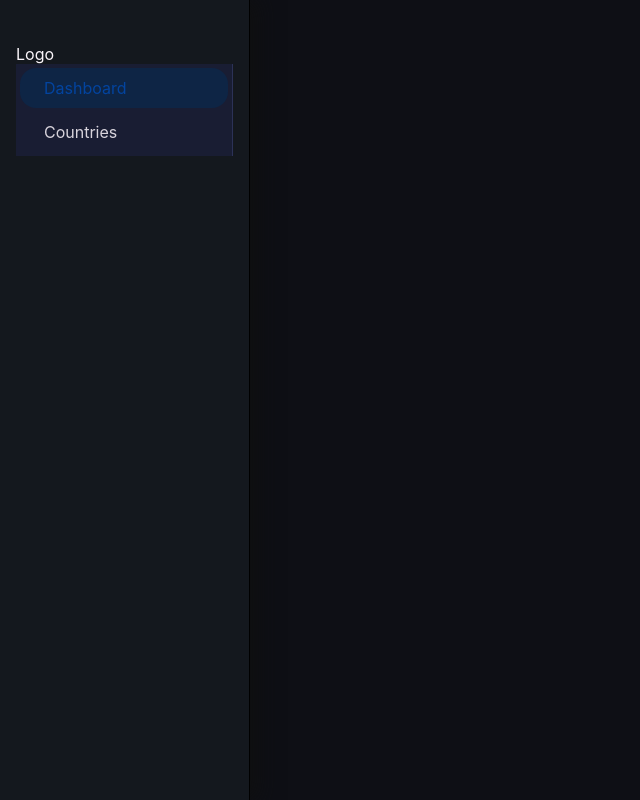
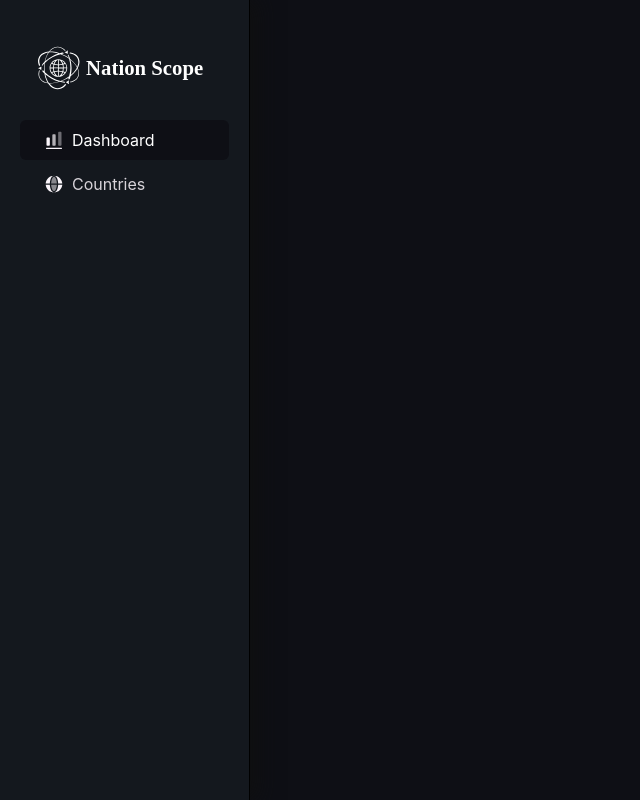
Before and after one commit to jvjehrdad/countries-data, a Next.js app: page / in a window 1280 px wide. Shown: the whole page, without its empty margins (0-640 px from the left). Built offline with nearby package versions, Linux system fonts and the light colour scheme; what @ant-design/nextjs-registry would draw is missing.

Commit message:
feat(router): router is done and ui details for layout are finished

```diff
--- /dev/null
+++ b/assets/icons/layout/SideChartsIcon.tsx
@@ -0,0 +1,44 @@
+import React from 'react';
+
+interface SideChartsIconProps extends React.SVGProps<SVGSVGElement> {
+  color?: string;
+}
+
+const SideChartsIcon: React.FC<SideChartsIconProps> = ({
+  color = '#FAF5FA',
+  style,
+  onClick,
+  ...props
+}) => (
+  <svg
+    xmlns="http://www.w3.org/2000/svg"
+    width="20"
+    height="20"
+    viewBox="0 0 32 32"
+    fill="none"
+    style={style}
+    onClick={onClick}
+    {...props}
+  >
+    <path
+      d="M4.39052 12.3905C4 12.7811 4 13.4096 4 14.6667V22.6667C4 23.9237 4 24.5523 4.39052 24.9428C4.78105 25.3333 5.40959 25.3333 6.66667 25.3333C7.92375 25.3333 8.55228 25.3333 8.94281 24.9428C9.33333 24.5523 9.33333 23.9237 9.33333 22.6667V14.6667C9.33333 13.4096 9.33333 12.7811 8.94281 12.3905C8.55228 12 7.92375 12 6.66667 12C5.40959 12 4.78105 12 4.39052 12.3905Z"
+      fill={color}
+    />
+    <path
+      opacity="0.4"
+      d="M23.0573 3.05715C22.6667 3.44768 22.6667 4.07621 22.6667 5.33329V22.6666C22.6667 23.9237 22.6667 24.5522 23.0573 24.9428C23.4478 25.3333 24.0763 25.3333 25.3334 25.3333C26.5905 25.3333 27.219 25.3333 27.6095 24.9428C28.0001 24.5522 28.0001 23.9237 28.0001 22.6666V5.33329C28.0001 4.07621 28.0001 3.44768 27.6095 3.05715C27.219 2.66663 26.5905 2.66663 25.3334 2.66663C24.0763 2.66663 23.4478 2.66663 23.0573 3.05715Z"
+      fill={color}
+    />
+    <path
+      opacity="0.7"
+      d="M13.3333 9.33329C13.3333 8.07621 13.3333 7.44768 13.7238 7.05715C14.1143 6.66663 14.7429 6.66663 15.9999 6.66663C17.257 6.66663 17.8855 6.66663 18.2761 7.05715C18.6666 7.44768 18.6666 8.07621 18.6666 9.33329V22.6666C18.6666 23.9237 18.6666 24.5522 18.2761 24.9428C17.8855 25.3333 17.257 25.3333 15.9999 25.3333C14.7429 25.3333 14.1143 25.3333 13.7238 24.9428C13.3333 24.5522 13.3333 23.9237 13.3333 22.6666V9.33329Z"
+      fill={color}
+    />
+    <path
+      d="M4 28.3333C3.44772 28.3333 3 28.781 3 29.3333C3 29.8855 3.44772 30.3333 4 30.3333H28C28.5523 30.3333 29 29.8855 29 29.3333C29 28.781 28.5523 28.3333 28 28.3333H4Z"
+      fill={color}
+    />
+  </svg>
+);
+
+export default SideChartsIcon;
--- /dev/null
+++ b/assets/icons/layout/SideCountriesIcon.tsx
@@ -0,0 +1,50 @@
+import React from 'react';
+
+interface SideCountriesIconProps extends React.SVGProps<SVGSVGElement> {
+  color?: string;
+}
+
+const SideCountriesIcon: React.FC<SideCountriesIconProps> = ({
+  color = '#FAF5FA',
+  style,
+  onClick,
+  ...props
+}) => (
+  <svg
+    xmlns="http://www.w3.org/2000/svg"
+    width="20"
+    height="20"
+    viewBox="0 0 32 32"
+    fill="none"
+    style={style}
+    onClick={onClick}
+    {...props}
+  >
+    <path
+      fillRule="evenodd"
+      clipRule="evenodd"
+      d="M2.70386 15C3.21523 8.10323 8.97284 2.66663 16.0002 2.66663C14.8925 2.66663 13.9061 3.15224 13.0947 3.8948C12.2873 4.63363 11.605 5.665 11.0532 6.88416C10.4981 8.11052 10.0669 9.54487 9.7751 11.1014C9.54115 12.3492 9.39879 13.6646 9.35134 15H2.70386ZM2.70386 17H9.35134C9.39879 18.3353 9.54115 19.6508 9.7751 20.8985C10.0669 22.455 10.4981 23.8894 11.0532 25.1157C11.605 26.3349 12.2873 27.3662 13.0947 28.1052C13.9061 28.8477 14.8925 29.3333 16.0002 29.3333C8.97284 29.3333 3.21523 23.8968 2.70386 17Z"
+      fill={color}
+    />
+    <path
+      d="M16.0002 2.66663C17.1081 2.66663 18.0945 3.15224 18.9058 3.8948C19.7133 4.63363 20.3956 5.665 20.9473 6.88416C21.5024 8.11052 21.9336 9.54487 22.2254 11.1015C22.4594 12.3492 22.6017 13.6646 22.6492 15H29.2966C28.7853 8.10323 23.0277 2.66663 16.0002 2.66663Z"
+      fill={color}
+    />
+    <path
+      d="M22.2254 20.8985C21.9336 22.4551 21.5024 23.8895 20.9473 25.1157C20.3956 26.3349 19.7133 27.3663 18.9058 28.1052C18.0945 28.8477 17.1081 29.3333 16.0002 29.3333C23.0277 29.3333 28.7853 23.8968 29.2966 17H22.6492C22.6017 18.3353 22.4594 19.6508 22.2254 20.8985Z"
+      fill={color}
+    />
+    <g opacity="0.5">
+      <path
+        d="M16.0004 4.52734C15.6337 4.52734 15.16 4.68336 14.6092 5.18744C14.0542 5.69522 13.4988 6.49108 13.008 7.57537C12.5204 8.65248 12.1245 9.95274 11.8521 11.4058C11.6376 12.5501 11.5045 13.7631 11.4578 15.0003H20.5429C20.4962 13.7631 20.3632 12.5501 20.1485 11.4058C19.8761 9.95276 19.4802 8.65249 18.9928 7.57537C18.502 6.49108 17.9464 5.69522 17.3916 5.18744C16.8408 4.68336 16.367 4.52734 16.0004 4.52734Z"
+        fill={color}
+      />
+      <path
+        d="M11.8521 20.5946C12.1245 22.0477 12.5204 23.348 13.008 24.425C13.4988 25.5093 14.0542 26.3052 14.6092 26.8129C15.16 27.317 15.6337 27.473 16.0004 27.473C16.367 27.473 16.8408 27.317 17.3916 26.8129C17.9464 26.3052 18.502 25.5093 18.9928 24.425C19.4802 23.348 19.8761 22.0477 20.1485 20.5946C20.3632 19.4502 20.4962 18.2373 20.5429 17.0002H11.4578C11.5045 18.2373 11.6376 19.4502 11.8521 20.5946Z"
+        fill={color}
+      />
+    </g>
+  </svg>
+);
+
+export default SideCountriesIcon;
--- a/components/Layout/MainLayout/MainLayout.module.scss
+++ b/components/Layout/MainLayout/MainLayout.module.scss
@@ -1,3 +1,5 @@
+@use '../../../core/styles/mixins';
+
 .sider {
   height: 100vh;
   position: fixed;
@@ -7,4 +9,29 @@
   background: var(--color-background) !important;
   box-shadow: 8px 0px 20px 0px rgba(16, 16, 16, 0.9);
   z-index: 1;
+
+  .logoContainer {
+    width: 100%;
+    @include mixins.flex-center;
+
+    .logo {
+      width: 80%;
+      height: 4.8rem;
+      margin-bottom: 2.4rem;
+    }
+  }
 }
+
+.header {
+  display: flex;
+  justify-content: space-between;
+  align-items: center;
+  width: 100%;
+  height: unset;
+  padding: 5.2rem !important;
+}
+
+.headerTitle {
+  font-size: 3rem;
+  font-weight: 600;
+}
--- a/components/Layout/MainLayout/index.tsx
+++ b/components/Layout/MainLayout/index.tsx
@@ -4,7 +4,12 @@ import React from 'react';
 import { usePathname, useRouter } from 'next/navigation';
 import { Layout, Menu } from 'antd';
 
+import SideChartsIcon from '@/assets/icons/layout/SideChartsIcon';
+import SideCountriesIcon from '@/assets/icons/layout/SideCountriesIcon';
+import TypoLogo from '@/public/images/TypoLogo.svg';
+
 import styles from './MainLayout.module.scss';
+import Image from 'next/image';
 
 const { Header, Sider, Content } = Layout;
 
@@ -38,7 +43,13 @@ const MainLayout: React.FC<MainLayoutProps> = ({ children }) => {
         collapsedWidth="80"
         className={styles.sider}
       >
-        <div className={styles.logoContainer}>Logo</div>
+        <div className={styles.logoContainer}>
+          <Image
+            src={TypoLogo}
+            className={styles.logo}
+            alt="Nation Scope Logo"
+          />
+        </div>
         <Menu
           className={styles.sideMenu}
           mode="inline"
@@ -48,12 +59,12 @@ const MainLayout: React.FC<MainLayoutProps> = ({ children }) => {
             {
               key: '/',
               label: 'Dashboard',
-              // icon: <SidebarStatisticalIcon />,
+              icon: <SideChartsIcon />,
             },
             {
               key: '/countries',
               label: 'Countries',
-              // icon: <SidebarTemplateIcon />,
+              icon: <SideCountriesIcon />,
             },
           ]}
         />
--- a/core/styles/theme.json
+++ b/core/styles/theme.json
@@ -12,6 +12,14 @@
     "Layout": {
       "headerBg": "rgb(14,15,21)",
       "bodyBg": "rgb(14,15,21)"
+    },
+    "Menu": {
+      "itemBorderRadius": 6,
+      "itemBg": "rgb(20,24,30)",
+      "itemSelectedBg": "rgb(14,15,21)",
+      "algorithm": true,
+      "activeBarBorderWidth": 0,
+      "itemSelectedColor": "rgb(255,255,255)"
     }
   },
   "algorithm": [
```
Also changed, not shown: public/images/Logo.svg (added), public/images/TypoLogo.svg (added).
